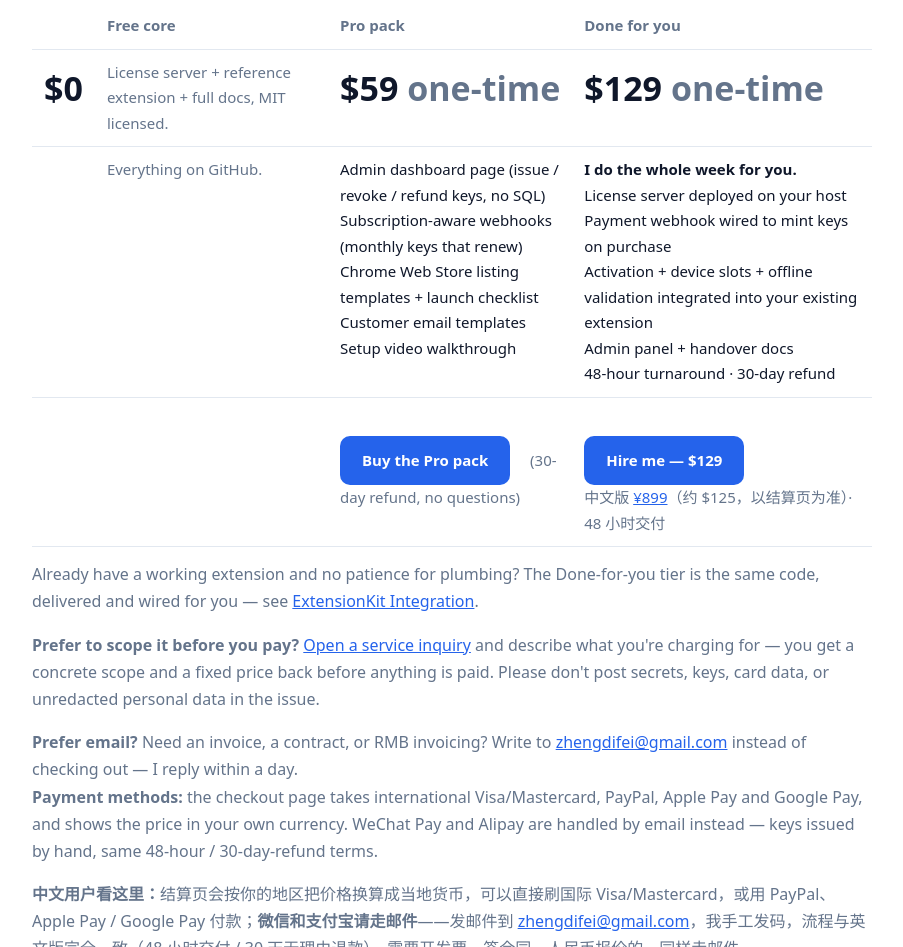
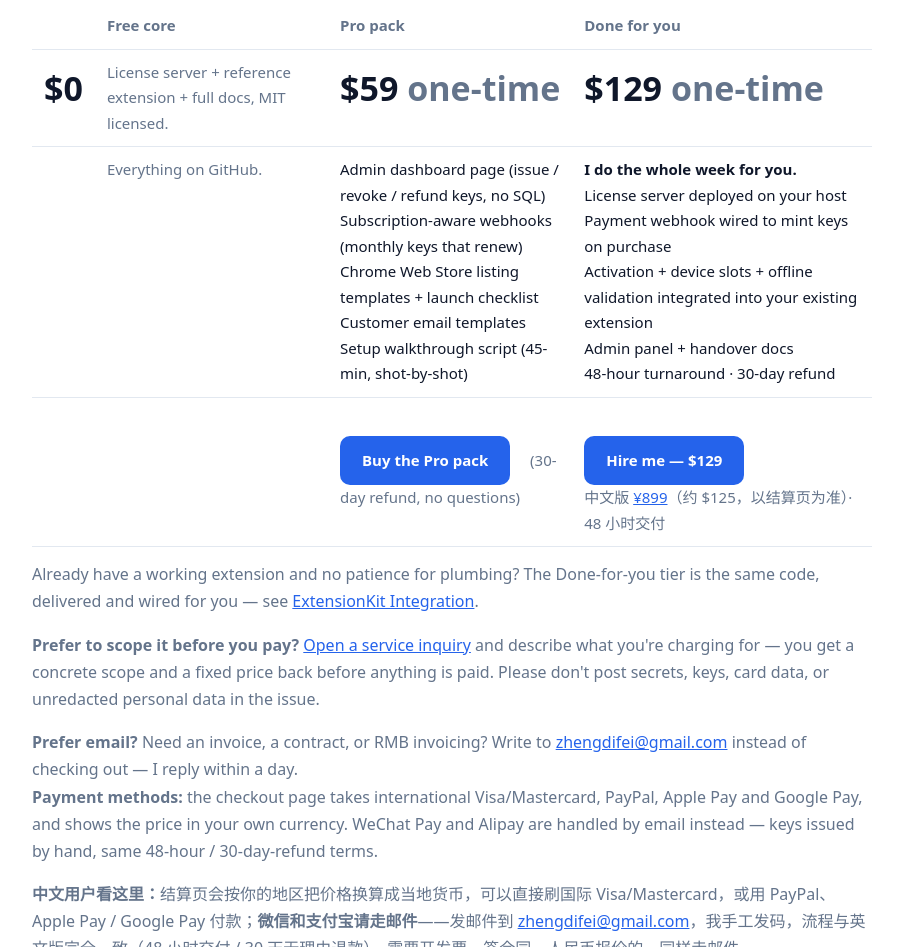
Before and after one commit to difeizheng/extensionkit, a browser extension: page docs/index.html in a window 1280 px wide. Shown: the part 4395-5342 px from the top of the page, without its empty margins (188-1091 px from the left). Drawn offline with Linux system fonts and the light colour scheme.

Commit message:
docs: promise the setup walkthrough script we actually ship, not a video
The Pro pack ships a timed, shot-by-shot script (videos/setup-walkthrough.md),
not a recorded 45-minute video. README and the pricing table promised the
video. Align both with the deliverable.

```diff
--- a/docs/index.html
+++ b/docs/index.html
@@ -156,7 +156,7 @@ node src/index.js           # → http://localhost:8787  (no npm install)</pre>
   <table>
     <tr><th></th><th>Free core</th><th>Pro pack</th><th>Done for you</th></tr>
     <tr><td class="price">$0</td><td class="free">License server + reference extension + full docs, MIT licensed.</td><td class="price">$59 <span class="free">one-time</span></td><td class="price">$129 <span class="free">one-time</span></td></tr>
-    <tr><td></td><td class="free">Everything on GitHub.</td><td>Admin dashboard page (issue / revoke / refund keys, no SQL)<br/>Subscription-aware webhooks (monthly keys that renew)<br/>Chrome Web Store listing templates + launch checklist<br/>Customer email templates<br/>Setup video walkthrough</td><td><b>I do the whole week for you.</b><br/>License server deployed on your host<br/>Payment webhook wired to mint keys on purchase<br/>Activation + device slots + offline validation integrated into your existing extension<br/>Admin panel + handover docs<br/>48-hour turnaround · 30-day refund</td></tr>
+    <tr><td></td><td class="free">Everything on GitHub.</td><td>Admin dashboard page (issue / revoke / refund keys, no SQL)<br/>Subscription-aware webhooks (monthly keys that renew)<br/>Chrome Web Store listing templates + launch checklist<br/>Customer email templates<br/>Setup walkthrough script (45-min, shot-by-shot)</td><td><b>I do the whole week for you.</b><br/>License server deployed on your host<br/>Payment webhook wired to mint keys on purchase<br/>Activation + device slots + offline validation integrated into your existing extension<br/>Admin panel + handover docs<br/>48-hour turnaround · 30-day refund</td></tr>
     <tr><td></td><td></td><td><a class="cta" href="https://zhengdifei.gumroad.com/l/extensionkit-pro">Buy the Pro pack</a> <span class="free">(30-day refund, no questions)</span></td><td><a class="cta" href="https://zhengdifei.gumroad.com/l/extensionkit-integration">Hire me — $129</a><br/><span class="free">中文版 <a href="https://zhengdifei.gumroad.com/l/extensionkit-integration-cn">¥899</a>（约 $125，以结算页为准）· 48 小时交付</span></td></tr>
   </table>
   <p class="free" style="margin-top:14px">Already have a working extension and no patience for plumbing? The Done-for-you tier is the same code, delivered and wired for you — see <a href="https://zhengdifei.gumroad.com/l/extensionkit-integration">ExtensionKit Integration</a>.</p>
```
Also changed, not shown: README.md.
